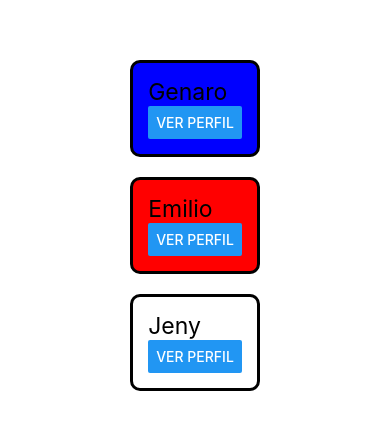
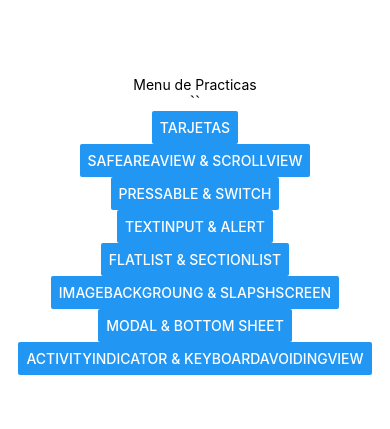
Before and after one commit to Aaron-Ferrer-Cuellar/DAM222, a React Native app in the folder miapp2/: screen / in a window 390 px wide. Shown: the part 197-626 px from the top of the page. Built offline with nearby package versions, Linux system fonts and the light colour scheme.

Commit message:
Creacion de temas para las exposiciones junto con mi practica de flatList y SeccionList

```diff
--- a/miapp2/App.js
+++ b/miapp2/App.js
@@ -1,41 +1,23 @@
 /* 1. Zona de importaciones */
 import { StatusBar } from 'expo-status-bar';
 import { StyleSheet, Text, View, Image } from 'react-native';
-import { Perfil } from './components/Perfil';
+import MenuScreen from './screens/MenuScreen';
 
 /* 2. Zona main */
 export default function App() {
   return (
 
-    <View style={styles.container}>
+    <MenuScreen></MenuScreen>
 
-      <Perfil style={styles.tarjeta1} nombre="Genaro" carrera="ITTID" materia="Movil" cuatri="4"></Perfil>
-      <Perfil style={styles.tarjeta2} nombre="Emilio" carrera="ITTID" materia="Movil" cuatri="4"></Perfil>
-      <Perfil style={styles.tarjeta3} nombre="Jeny" carrera="ITTID" materia="Movil" cuatri="4"></Perfil>
-
-      <StatusBar style="auto" />
-
-    </View>
   );
 }
 
 /* 3. Zona Estilos y posicionamiento */
 const styles = StyleSheet.create({
   container: {
+    justifyContent: 'center',
+    alignItems: 'center',
+    backgroundColor: '#fff',
     flex: 1,
-
-
-    backgroundColor: '#fff',
-    alignItems: 'center',
-    justifyContent: 'center',
-  },
-  tarjeta1:{
-    backgroundColor: 'blue',
-  },
-  tarjeta2:{
-    backgroundColor: 'red',
-  },
-  tarjeta3:{
-    backgroundColor: 'pruple',
   },
 });
--- a/miapp2/components/Saludo.js
+++ b/miapp2/components/Saludo.js
@@ -1,7 +1,7 @@
-import {text} from 'react-native';
+import {Text} from 'react-native';
 
 export const Saludo=()=>{
     return(
-        <text> Hola RN: Soy un componente Propio </text>
+        <Text> Hola RN: Soy un componente Propio </Text>
     )
 }
--- /dev/null
+++ b/miapp2/screens/FlatList.js
@@ -0,0 +1,88 @@
+/* 1. Zona de importaciones */
+import { StyleSheet, Text, View, FlatList, SectionList } from 'react-native';
+
+/* Datos para FlatList */
+const datosFlat = [
+  { id: '1', nombre: 'Juan' },
+  { id: '2', nombre: 'María' },
+  { id: '3', nombre: 'Pedro' },
+  { id: '4', nombre: 'Emilio'}
+];
+
+/* Datos para SectionList */
+const datosSection = [
+  {
+    titulo: 'Frutas',
+    data: ['Manzana', 'Plátano'],
+  },
+  {
+    titulo: 'Verduras',
+    data: ['Zanahoria', 'Lechuga'],
+  },
+];
+
+/* 2. Zona main */
+export default function ListasScreen() {
+    return (
+      /* Contenedor principal que agrupa y organiza los elementos visuales */
+      <View style={styles.container}>
+
+        {/* Componente de texto para el título de la FlatList */}
+        <Text style={styles.titulo}>Ejemplo FlatList</Text>
+
+        {/* Componente FlatList para renderizar una lista plana de forma eficiente */}
+        <FlatList
+          data={datosFlat}                                    /* Arreglo de datos que se va a recorrer */
+          keyExtractor={(item) => item.id}                   /* Función que extrae una clave única para cada elemento */
+          renderItem={({ item }) => (                        /* Define cómo se renderiza cada elemento individual */
+            <Text style={styles.item}>{item.nombre}</Text>  /* Componente visual para mostrar el nombre del elemento */
+          )}
+        />
+
+        {/* Componente de texto para el título de la SectionList */}
+        <Text style={styles.titulo}>Ejemplo SectionList</Text>
+
+        {/* Componente SectionList para renderizar listas agrupadas por secciones */}
+        <SectionList
+          sections={datosSection}                            /* Arreglo de datos agrupados por secciones con títulos */
+          keyExtractor={(item, index) => item + index}       /* Función que genera una clave única combinando item e índice */
+          renderItem={({ item }) => (                        /* Define cómo se renderiza cada elemento dentro de la sección */
+            <Text style={styles.item}>{item}</Text>         /* Componente visual para mostrar el elemento de la sección */
+          )}
+          renderSectionHeader={({ section }) => (            /* Define cómo se renderiza el encabezado de cada sección */
+            <Text style={styles.encabezado}>{section.titulo}</Text> /* Muestra el título de la sección actual */
+          )}
+        />
+
+      </View>
+    );
+  }
+
+/* 3. Zona Estilos y posicionamiento */
+const styles = StyleSheet.create({
+  container: {
+    flex: 1,
+    paddingTop: 50,
+    paddingHorizontal: 20,
+    backgroundColor: '#fff',
+  },
+  titulo: {
+    fontSize: 20,
+    fontWeight: 'bold',
+    marginTop: 20,
+    marginBottom: 10,
+    textAlign: 'center',
+  },
+  encabezado: {
+    fontSize: 16,
+    fontWeight: 'bold',
+    backgroundColor: '#e0e0e0',
+    padding: 5,
+  },
+  item: {
+    fontSize: 14,
+    padding: 10,
+    borderBottomWidth: 1,
+    borderBottomColor: '#ccc',
+  },
+});
--- /dev/null
+++ b/miapp2/screens/MenuScreen.js
@@ -0,0 +1,57 @@
+/* 1. Zona de importaciones */
+import { StatusBar } from 'expo-status-bar';
+import { StyleSheet, Text, Button, View} from 'react-native';
+import { useState } from 'react';
+import Tarjetas from './Tarjetas';
+import SafeScreen from './SafeScreen';
+import Pressable from './Pressable';
+import TextInput from './TextInput';
+import FlatList from './FlatList';
+
+/* 2. Zona main */
+export default function MenuScreen() {
+
+    /* Creacion de una variable llamada screen */
+    const[screen, setScreen] = useState('menu');
+
+    switch(screen){
+        case 'tarjetas':
+            return <Tarjetas></Tarjetas>
+        case 'safeScreen':
+            return <SafeScreen></SafeScreen>
+        case 'flatList':
+            return <FlatList></FlatList>
+        case 'menu':
+            default:
+
+            return (
+
+                <View style={styles.container}>
+
+                    <Text> Menu de Practicas </Text>``
+                    <Button title='Tarjetas' onPress={ ()=> setScreen('tarjetas') }></Button>
+
+                    <Button title='SafeAreaView & ScrollView' onPress={ ()=> setScreen('safeScreen') }></Button>
+                    <Button title='Pressable & switch' onPress={ ()=> setScreen('') }></Button>
+                    <Button title='TextInput & Alert' onPress={ ()=> setScreen('') }></Button>
+                    <Button title='FlatList & SectionList' onPress={ ()=> setScreen('flatList') }></Button>
+                    <Button title='ImageBackgroung & SlapshScreen' onPress={ ()=> setScreen('') }></Button>
+                    <Button title='Modal & Bottom sheet' onPress={ ()=> setScreen('') }></Button>
+                    <Button title='ActivityIndicator & KeyboardAvoidingView' onPress={ ()=> setScreen('') }></Button>
+
+                    <StatusBar style="auto" />
+
+                </View>
+            );
+    }
+}
+
+/* 3. Zona Estilos y posicionamiento */
+const styles = StyleSheet.create({
+  container: {
+    justifyContent: 'center',
+    alignItems: 'center',
+    backgroundColor: '#fff',
+    flex: 1,
+  },
+});
--- /dev/null
+++ b/miapp2/screens/SafeScreen.js
@@ -0,0 +1,27 @@
+/* 1. Zona de importaciones */
+import { StatusBar } from 'expo-status-bar';
+import { StyleSheet, Text, View, Image } from 'react-native';
+
+/* 2. Zona main */
+export default function SafeScreen() {
+  return (
+
+    <View style={styles.container}>
+
+        <Text> Aqui va la practica</Text>
+
+      <StatusBar style="auto" />
+
+    </View>
+  );
+}
+
+/* 3. Zona Estilos y posicionamiento */
+const styles = StyleSheet.create({
+  container: {
+    justifyContent: 'center',
+    alignItems: 'center',
+    backgroundColor: '#fff',
+    flex: 1,
+  },
+});
--- /dev/null
+++ b/miapp2/screens/Tarjetas.js
@@ -0,0 +1,42 @@
+/* 1. Zona de importaciones */
+import { StatusBar } from 'expo-status-bar';
+import { StyleSheet, Text, View, Image } from 'react-native';
+import { Perfil } from '../components/Perfil';
+
+/* 2. Zona main */
+export default function Tarjetas() {
+  return (
+
+    <View style={styles.container}>
+
+      <Perfil style={styles.tarjeta1} nombre="Genaro" carrera="ITTID" materia="Movil" cuatri="4"></Perfil>
+      <Perfil style={styles.tarjeta2} nombre="Emilio" carrera="ITTID" materia="Movil" cuatri="4"></Perfil>
+      <Perfil style={styles.tarjeta3} nombre="Jeny" carrera="ITTID" materia="Movil" cuatri="4"></Perfil>
+
+      <StatusBar style="auto" />
+
+    </View>
+  );
+}
+
+/* 3. Zona Estilos y posicionamiento */
+const styles = StyleSheet.create({
+  container: {
+    flexDirection: 'column',
+    justifyContent: 'space-evenly',
+    alignItems: 'center',
+    flex: 1,
+
+
+    backgroundColor: '#fff',
+  },
+  tarjeta1:{
+    backgroundColor: 'blue',
+  },
+  tarjeta2:{
+    backgroundColor: 'red',
+  },
+  tarjeta3:{
+    backgroundColor: 'pruple',
+  },
+});
```
Also changed, not shown: miapp2/components/Saludo2.js (+2 -2 lines), miapp2/screens/ActivityIndicator.js (added), miapp2/screens/ImageBackgroung.js (added), miapp2/screens/Modal.js (added), miapp2/screens/Pressable.js (added), miapp2/screens/TextInput.js (added), 1 other file (tests, documents, lock files or other folders).
